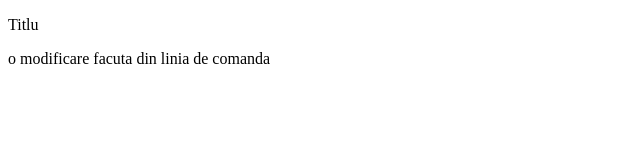
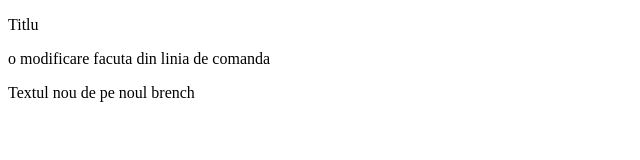
Before and after one commit to AlexandraOpritoiu/Tutorial, a plain HTML site: page index.html in a window 1280 px wide. Shown: the whole page, without its empty margins (0-640 px from the left). Drawn offline with Linux system fonts and the light colour scheme.

Commit message:
Some more text added

```diff
--- a/index.html
+++ b/index.html
@@ -6,5 +6,6 @@
 <body>
     <p>Titlu</p>
     <p>o modificare facuta din linia de comanda</p>
+    <p> Textul nou de pe noul brench</p>
 </body>
 </html>
```
Also changed, not shown: FisierNou.html (+1 -0 lines).
